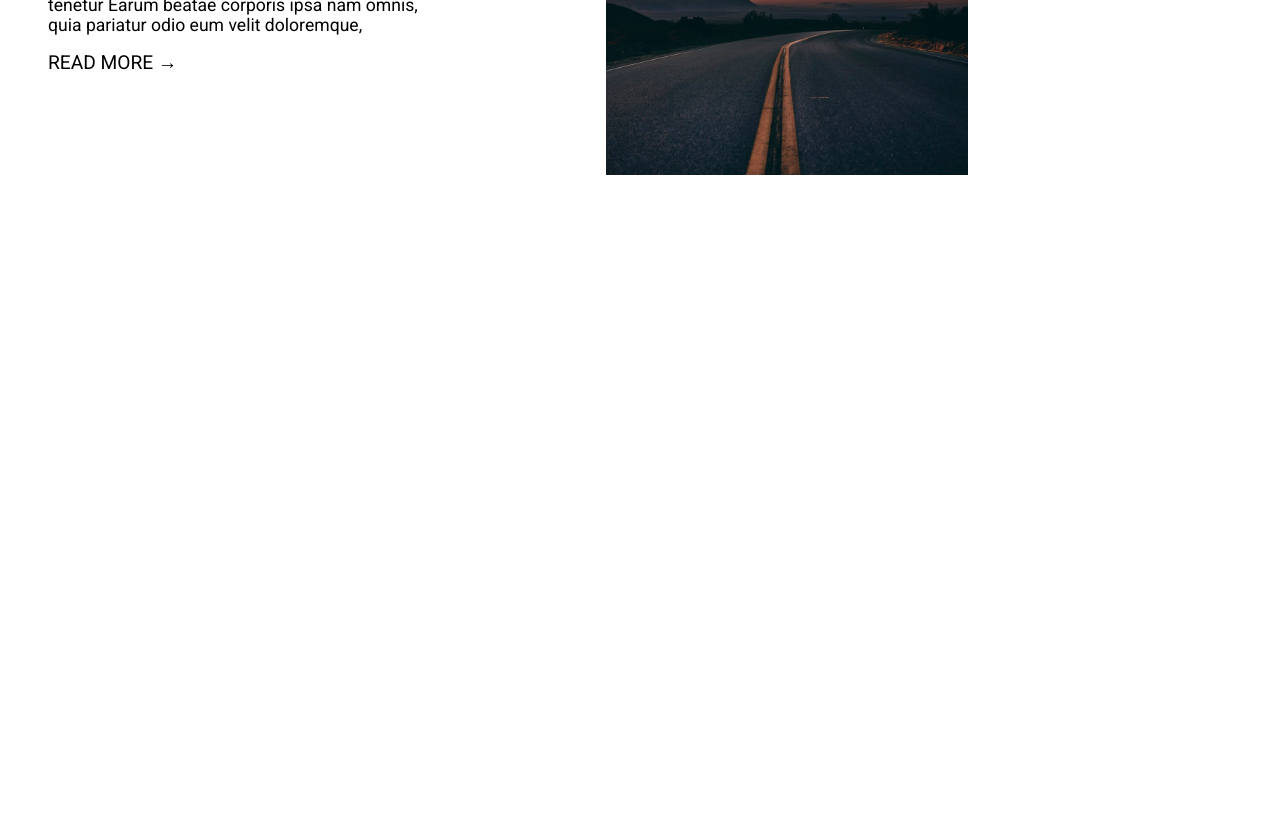
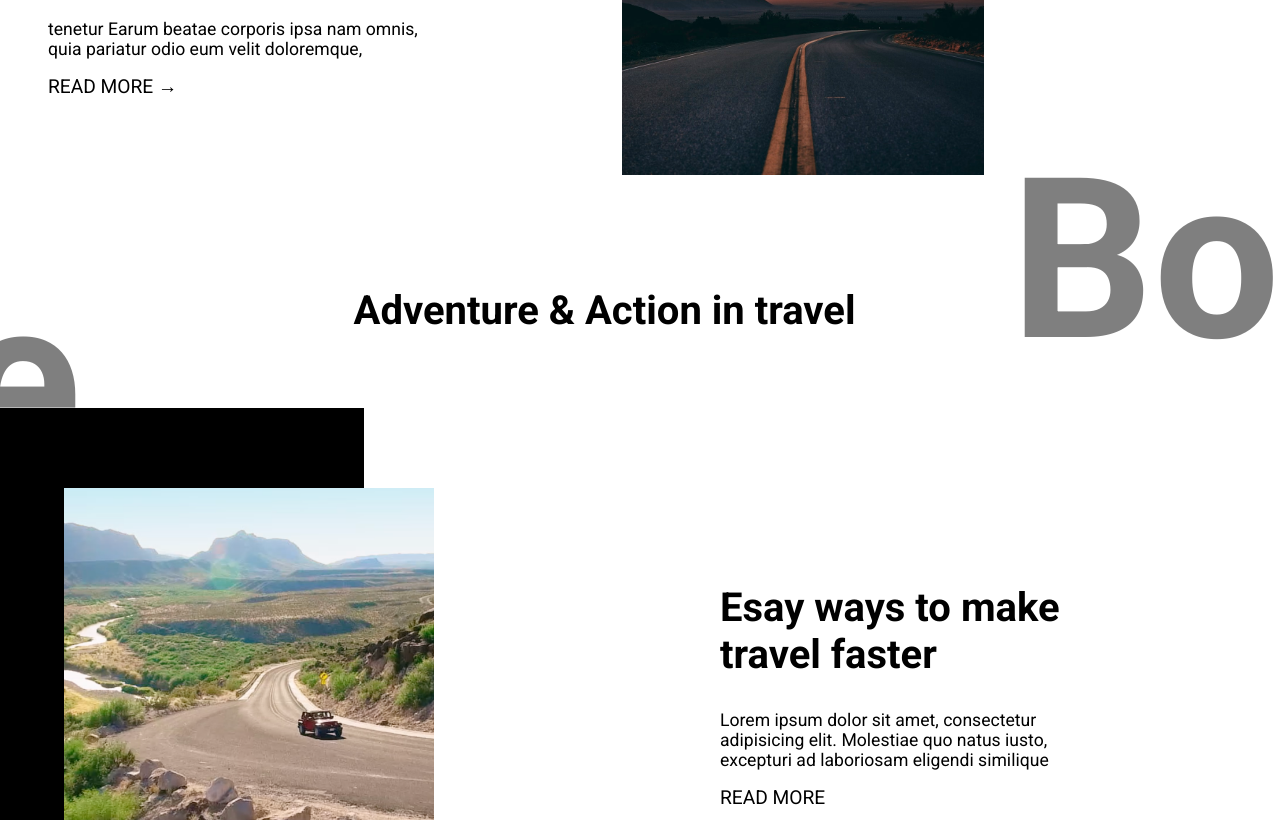
Before and after one commit to oubani/Travel-blog-landing-page, a React (Create React App) app: page / in a window 1280 px wide. Shown: the part 1980-2800 px from the top of the page. Before the commit the page ends 2255 px from the top, so only its background shows below. Built offline with nearby package versions, Linux system fonts and the light colour scheme; the HTML template or start-up script is replaced by a standard one.

Commit message:
adventure

```diff
--- a/src/App.js
+++ b/src/App.js
@@ -1,5 +1,6 @@
 import React from 'react';
 import './app.css';
+import Adventure from './components/advanture/Adventure';
 import Hero from './components/hero/Hero';
 import Navbar from './components/navbar/Navbar';
 import Thinks from './components/thinks/Thinks';
@@ -11,6 +12,7 @@ function App() {
       <Hero />
       <Thinks />
       <Tips />
+      <Adventure />
     </div>
   );
 }
--- /dev/null
+++ b/src/components/advanture/Adventure.js
@@ -0,0 +1,44 @@
+import React from 'react';
+import styles from './Adventure.module.css';
+import cx from 'classnames';
+
+const Adventure = () => {
+  const { threeGrid, twogrid, e, header, reversed, b, info } = styles;
+  return (
+    <>
+      <div className={threeGrid}>
+        <h1 className={e}> e </h1>
+        <h1 className={header}>Adventure & Action in travel</h1>
+        <h1 className={b}>Bo</h1>
+      </div>
+      <div className={twogrid}>
+        <div>
+          <img src='/images/trip4.png' alt='trip' />
+        </div>
+        <div className={info}>
+          <h1>Esay ways to make travel faster</h1>
+          <p>
+            Lorem ipsum dolor sit amet, consectetur adipisicing elit. Molestiae
+            quo natus iusto, excepturi ad laboriosam eligendi similique
+          </p>
+          <a href='/'>Read More </a>
+        </div>
+      </div>
+      <div className={cx(twogrid, reversed)}>
+        <div>
+          <img src='/images/trip4.png' alt='trip' />
+        </div>
+        <div className={info}>
+          <h1>Esay ways to make travel faster</h1>
+          <p>
+            Lorem ipsum dolor sit amet, consectetur adipisicing elit. Molestiae
+            quo natus iusto, excepturi ad laboriosam eligendi similique
+          </p>
+          <a href='/'>Read More </a>
+        </div>
+      </div>
+    </>
+  );
+};
+
+export default Adventure;
--- /dev/null
+++ b/src/components/advanture/Adventure.module.css
@@ -0,0 +1,103 @@
+.threeGrid {
+  display: flex;
+  justify-content: space-between;
+}
+.e {
+  font-size: 14rem;
+  justify-self: end;
+  z-index: -1;
+  position: relative;
+  bottom: -70px;
+  left: -40px;
+  align-self: flex-end;
+  flex-grow: 1;
+  color: rgba(0, 0, 0, 0.5);
+}
+.b {
+  color: rgba(0, 0, 0, 0.5);
+  font-size: 14rem;
+  justify-self: flex-start;
+  align-self: flex-start;
+  margin-top: -50px;
+}
+.header {
+  flex-grow: 4;
+  text-align: center;
+  align-self: center;
+}
+.twogrid {
+  display: grid;
+  grid-template-columns: 1fr 1fr;
+  padding: 1rem;
+  margin-top: -50px;
+}
+
+.twogrid div:first-child {
+  padding: 3rem;
+}
+.info {
+  margin-top: 4rem;
+  padding: 5rem 11rem 1rem 5rem;
+}
+
+.twogrid div img {
+  width: 70%;
+  box-shadow: -70px -80px 0 #000;
+  justify-self: center;
+  margin: 0 auto;
+}
+.reversed {
+  direction: rtl;
+  margin-top: -200px;
+}
+.reversed div img {
+  box-shadow: 70px 80px 0 #000;
+}
+
+h1 {
+  font-size: 2.5rem;
+  margin-bottom: 2rem;
+}
+p {
+  font-size: 1.1rem;
+  margin-bottom: 1rem;
+}
+a {
+  font-size: 1.2rem;
+  text-transform: uppercase;
+  text-decoration: none;
+  color: #000;
+}
+
+@media only screen and (max-width: 900px) {
+  .e,
+  .b {
+    display: none;
+  }
+  .header {
+    margin: auto;
+  }
+  .twogrid {
+    grid-template-columns: 1fr;
+    padding: 0;
+  }
+  .twogrid div:first-child {
+    padding-top: 10px;
+    text-align: center;
+  }
+  .info {
+    margin-top: 0;
+    padding: 1rem 2rem;
+    text-align: center;
+  }
+  .reversed {
+    margin: 0;
+  }
+  .twogrid div img {
+    box-shadow: none;
+    width: 90%;
+    text-align: center;
+    margin: auto;
+    padding: 2rem 1rem;
+  }
+}
--- a/src/components/tips/Tips.module.css
+++ b/src/components/tips/Tips.module.css
@@ -1,10 +1,10 @@
 .tips {
-  padding: 3rem 2rem;
+  padding: 3rem 2rem 0rem;
   display: flex;
   align-items: center;
 }
 .tipsInfo {
-  padding: 3rem 10rem 3rem 1rem;
+  padding: 3rem 10rem 0rem 1rem;
   flex-grow: 1;
 }
 .tipsInfo h1 {
@@ -22,12 +22,12 @@
   color: #000;
 }
 .middle {
-  padding: 3rem 1rem;
+  padding: 0rem 2rem;
   flex-grow: 1;
   align-self: center;
 }
 .upper {
-  padding: 3rem 1rem;
+  padding: 3rem 0rem;
   flex-grow: 1;
   align-self: flex-start;
 }
@@ -50,7 +50,12 @@ img {
   .tips > div {
     align-content: center;
   }
+
+  .upper img {
+    box-shadow: none;
+  }
   img {
-    max-width: 80%;
+    max-width: 90%;
+    margin-bottom: 2rem;
   }
 }
```
Also changed, not shown: 1 other file (tests, documents, lock files or other folders).
